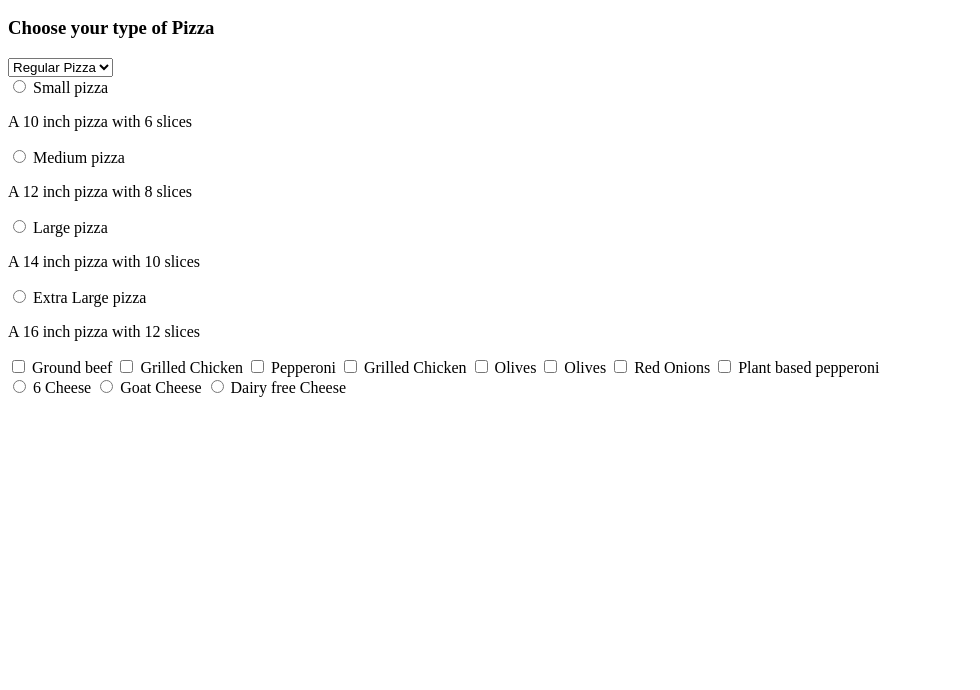
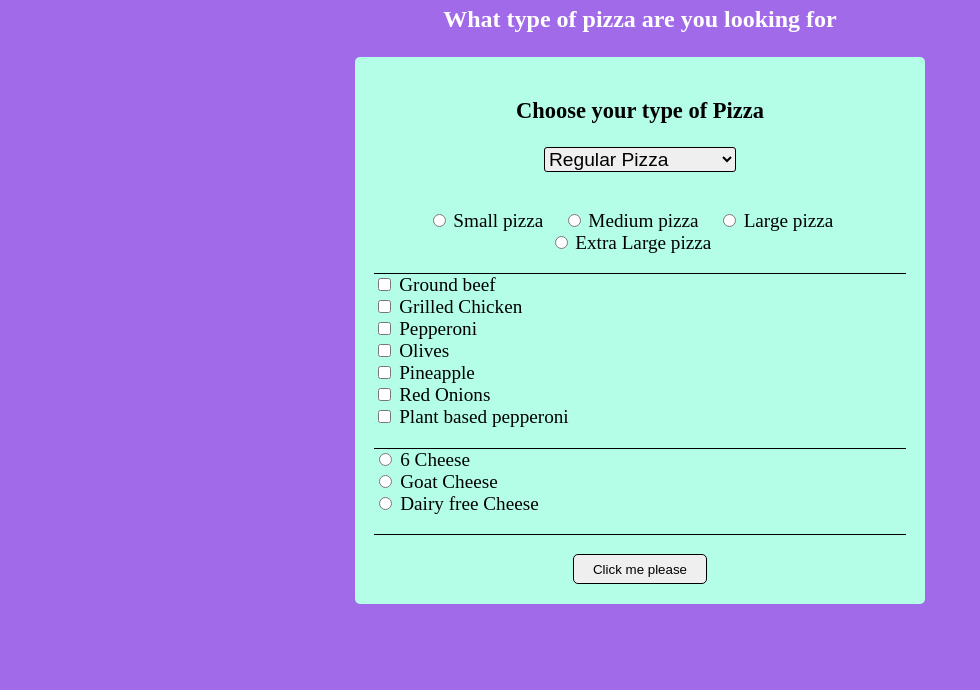
Before and after one commit to JamWithMari/JS-class, a plain HTML site: page assignment3/index.html in a window 1280 px wide. Shown: the part 110-800 px from the top of the page, without its empty margins (0-980 px from the left). Drawn offline with Linux system fonts and the light colour scheme.

Commit message:
assignment 3 updated

```diff
--- a/assignment3/css/style.css
+++ b/assignment3/css/style.css
@@ -0,0 +1,106 @@
+html {
+    padding: 0;
+    margin: 0;
+    color: white;
+}
+
+body {
+    margin: 0;
+    padding-top: 1em;
+    background-color: #A16AE8;
+    display: flex;
+    justify-content: center;
+    align-items: center;
+    width: 100vw;
+    flex-direction: column;
+}
+Increasing the size of the
+#final-pizza {
+    font-size: 1.3em;
+    text-align: center;
+    padding: 0.5em;
+}
+
+form {
+    font-size: 1.2em;
+    height: max-content;
+    background-color: #B4FEE7;
+    color: black;
+    display: flex;
+    flex-direction: column;
+    padding: 1em;
+    align-items: space-between;
+    border-radius: 5px;
+    width: 41.5%;
+}
+
+h2 {
+    text-align: center;
+    margin-bottom: 1em;
+}
+
+/* the label for pizza type is aligned in the center and has a width of 50% */
+#type{
+    align-self: center;
+    display: flex;
+    justify-content: center;
+    width: 50%;
+
+}
+
+h3 {
+    text-align: center;
+}
+
+select {
+    width: 10em;
+    align-self: center;
+    font-size: 1em;
+    border: solid 1px black;
+    border-radius: 3px;
+    margin-bottom: 2em;
+}
+
+.toppings {
+    display: flex;
+    flex-direction: column;
+    justify-content: center;
+    align-items: flex-start;
+    border-bottom: solid 1px black;
+    padding-bottom: 1em;
+
+}
+
+.size {
+    display: flex;
+    flex-flow: row wrap;
+    justify-content: center;
+    border-bottom: solid 1px black;
+    padding-bottom: 1em;
+}
+
+.size label {
+    margin-right: 1em;
+}
+
+button {
+    width: 10em;
+    align-self: center;
+    border: solid 1px black;
+    border-radius: 5px;
+    padding: 0.5em;
+
+}
+
+.cheese {
+    border-bottom: solid 1px black;
+    padding-bottom: 1em;
+    margin-bottom: 1em;
+}
+
+@media screen and (max-width: 1010px) {
+    form {
+        width: 70%;
+    }
+
+}
--- a/assignment3/index.html
+++ b/assignment3/index.html
@@ -1,88 +1,95 @@
 <!DOCTYPE html>
 <html lang="en">
+
 <head>
     <meta charset="UTF-8">
     <meta name="viewport" content="width=device-width, initial-scale=1.0">
     <title>Pizza Maker</title>
+    <link rel="stylesheet" href="./css/style.css">
     <script src="./js/script.js" defer></script>
+</head>
 
-</head>
 <body>
     <h1>Pizza Builder</h1>
     <h2>What type of pizza are you looking for</h2>
     <form action="">
-        <label for="pizza-type"><h3>Choose your type of Pizza</h3></label>
+        <label for="pizza-type" id="type">
+            <h3>Choose your type of Pizza</h3>
+        </label>
         <select name="pizza-type" id="pizza-type">
             <option value="regular">Regular Pizza</option>
             <option value="party">Party Pizza</option>
-            <option value="stuffed">Stuffed Crust</option>
+            <option value="stuffed crust">Stuffed Crust</option>
         </select>
 
         <div class="size">
-            <input type="radio" name="pizza_size" id="small" value="small">
-            <label for="small">
-                Small pizza
-                <p>A 10 inch pizza with 6 slices</p>
-            </label>
-
-            <input type="radio" name="pizza_size" id="medium" value="medium">
-            <label for="medium">
-                Medium pizza
-                <p>A 12 inch pizza with 8 slices</p>
-            </label>
-
-            <input type="radio" name="pizza_size" id="large" value="large">
-            <label for="large">
-                Large pizza
-                <p>A 14 inch pizza with 10 slices</p>
-            </label>
-
-            <input type="radio" name="pizza_size" id="XL" value="XL">
-            <label for="XL">
-                Extra Large pizza
-                <p>A 16 inch pizza with 12 slices</p>
-            </label>
+            <div>
+                <input type="radio" name="pizza-size" id="small" value="small">
+                <label for="small">Small pizza</label>
+            </div>
+            <div>
+                <input type="radio" name="pizza-size" id="medium" value="medium">
+                <label for="medium">Medium pizza</label>
+            </div>
+            <div>
+                <input type="radio" name="pizza-size" id="large" value="large">
+                <label for="large">Large pizza</label>
+            </div>
+            <div>
+                <input type="radio" name="pizza-size" id="XL" value="XL">
+                <label for="XL">Extra Large pizza</label>
+            </div>
         </div>
 
         <div class="toppings">
+            <div>
                 <input type="checkbox" name="toppings" id="ground-beef" value="ground beef">
                 <label for="ground-beef">Ground beef</label>
-
+            </div>
+            <div>
                 <input type="checkbox" name="toppings" id="grill-chicken" value="grill chicken">
-           <label for="ground-beef">Grilled Chicken</label>
-
-           <input type="checkbox" name="toppings" id="pepperoni" value="grill chicken">
-           <label for="ground-beef">Pepperoni</label>
-
-           <input type="checkbox" name="toppings" id="grill-chicken" value="grill chicken">
-           <label for="ground-beef">Grilled Chicken</label>
-
+                <label for="grill-chicken">Grilled Chicken</label>
+            </div>
+            <div>
+                <input type="checkbox" name="toppings" id="pepperoni" value="pepperoni">
+                <label for="pepperoni">Pepperoni</label>
+            </div>
+            <div>
                 <input type="checkbox" name="toppings" id="olives" value="olives">
                 <label for="olives">Olives</label>
-
+            </div>
+            <div>
                 <input type="checkbox" name="toppings" id="pineapple" value="pineapple">
-           <label for="pineapple">Olives</label>
-
+                <label for="pineapple">Pineapple</label>
+            </div>
+            <div>
                 <input type="checkbox" name="toppings" id="red-onions" value="red onions">
-           <label for="pineapple">Red Onions</label>
-
+                <label for="red-onions">Red Onions</label>
+            </div>
+            <div>
                 <input type="checkbox" name="toppings" id="plant-roni" value="plant pepperoni">
                 <label for="plant-roni">Plant based pepperoni</label>
             </div>
+        </div>
 
         <div class="cheese">
-            <input type="radio" name="cheese" id="6-cheese" value="6 Cheese">
-            <label for="goat">6 Cheese</label>
-
-            <input type="radio" name="cheese" id="goat" value="Goat Cheese">
+            <div>
+                <input type="radio" name="cheese" id="6-cheese" value="6">
+                <label for="6-cheese">6 Cheese</label>
+            </div>
+            <div>
+                <input type="radio" name="cheese" id="goat" value="Goat">
                 <label for="goat">Goat Cheese</label>
-
+            </div>
+            <div>
                 <input type="radio" name="cheese" id="dairy-free" value="Dairy free">
-            <label for="goat">Dairy free Cheese</label>
+                <label for="dairy-free">Dairy free Cheese</label>
             </div>
+        </div>
+        <button type="button" id="btn">Click me please</button>
     </form>
 
-    <p id="final-pizza">
-    </p>
+    <p id="final-pizza"></p>
 </body>
+
 </html>
--- a/assignment3/js/script.js
+++ b/assignment3/js/script.js
@@ -1,16 +1,21 @@
 //The first thing i want to do is make a function that will deal with the checkboxes
-let output = document.getElementById("#final-pizza");
-let pizzaSize = document.getElementById("#pizza-size");
-let pizzaType = document.getElementById("#pizza-type");
-let pizzaToppings = document.getElementById("#pizza-toppings");
-let pizzaCheese = document.getElementById("#pizza-cheese");
-class Pizza{
+let output = document.getElementById("final-pizza");
+let pizzaSize;
+let pizzaCheese;
+let pizzaType;
+//the reason why toppings is being declared outside the built function is because we want to be global so that we ccan use the chooseTopping function
+let pizzaToppings = document.querySelectorAll('.toppings input[type="checkbox"]');
+let btn = document.querySelector("#btn");
+let finalPizza = document.querySelector("#final-pizza");
+let checked = [];//checked is whwere we will store the values of the checkboxes
+
+class Pizza {
     //I have 4 parameters for the pizza class size, type, toppings, and cheese
     size;
     type;
     toppings;
     cheese;
-    constructor(size, type, toppings, cheese){
+    constructor(size, type, toppings, cheese) {
         this.size = size;
         this.type = type;
         this.toppings = toppings;
@@ -18,10 +23,69 @@ class Pizza{
     }
 }
 //Build pizza makes
-function build(pizza){
-    //Making sure the form is finished
+
+function build() {
+    console.log("the pizza is being built");
+    // Grabbing the values from the form
+    pizzaSize = document.querySelector('input[name="pizza-size"]:checked');
+    pizzaCheese = document.querySelector('input[name="cheese"]:checked');
+    pizzaType = document.getElementById('pizza-type');
+
+    // Debugging logs
+    console.log("Pizza Size:", pizzaSize ? pizzaSize.value : "Not selected");
+    console.log("Pizza Cheese:", pizzaCheese ? pizzaCheese.value : "Not selected");
+    console.log("Pizza Type:", pizzaType ? pizzaType.value : "Not selected");
+
+    // Calling the valid function before we make the pizza
+    if (valid()) {
+        let pizza = new Pizza(pizzaSize.value, pizzaType.value, checked, pizzaCheese.value);
+        output.textContent = `You have ordered a ${pizza.size} ${pizza.type} pizza with ${pizza.cheese} cheese and ${checked.join(", ")} toppings`;
+    }
+
 }
+//the reason why we have event as a parameter is because we want to see which checkbox is being checked so that we can remove the fourth selected option since we only at most 3 toppings
+function chooseTopping(event) {
 
-//Want to add an event listener to the select element to grab the value of the selected option
+    //Ressetting the checked array each time the function is run to see what values need to be added
+    checked = [];
+    //looping through the toppings and checking if they are checked
+    for (let element of pizzaToppings) {
+        if (element.checked) {
+            checked.push(element.value);
+        }
+    }
+    if (checked.length > 3) {
+        alert("You can only have 3 toppings");
+        event.target.checked = false;
+        checked.pop();
 
-//want to add an event listener to checked options in the checkboxes this way i can make
+    }
+}
+function valid() {
+    // Resetting output each time the function is run
+    output.textContent = "";
+    if (!pizzaSize) {
+        output.textContent += "Please select a size\n";
+    }
+    if (!pizzaCheese) {
+        output.textContent += "Please select a cheese\n";
+    }
+    if (!pizzaType) {
+        output.textContent += "Please select a type\n";
+    }
+    if (checked.length == 0) {
+        output.textContent += "Please select a topping\n";
+    }
+    // I want to tell people
+    if (!pizzaSize || !pizzaCheese || !pizzaType || checked.length == 0) {
+        return false;
+    } else {
+        return true;
+    }
+}
+//Adding the event listener to every checkbox for the pizza toppings
+for (let element of pizzaToppings) {
+    element.addEventListener("change", chooseTopping);
+}
+//Adding the event listener to the button
+btn.addEventListener("click", build);
```
Lines whose indentation alone changed are shown as unchanged.
